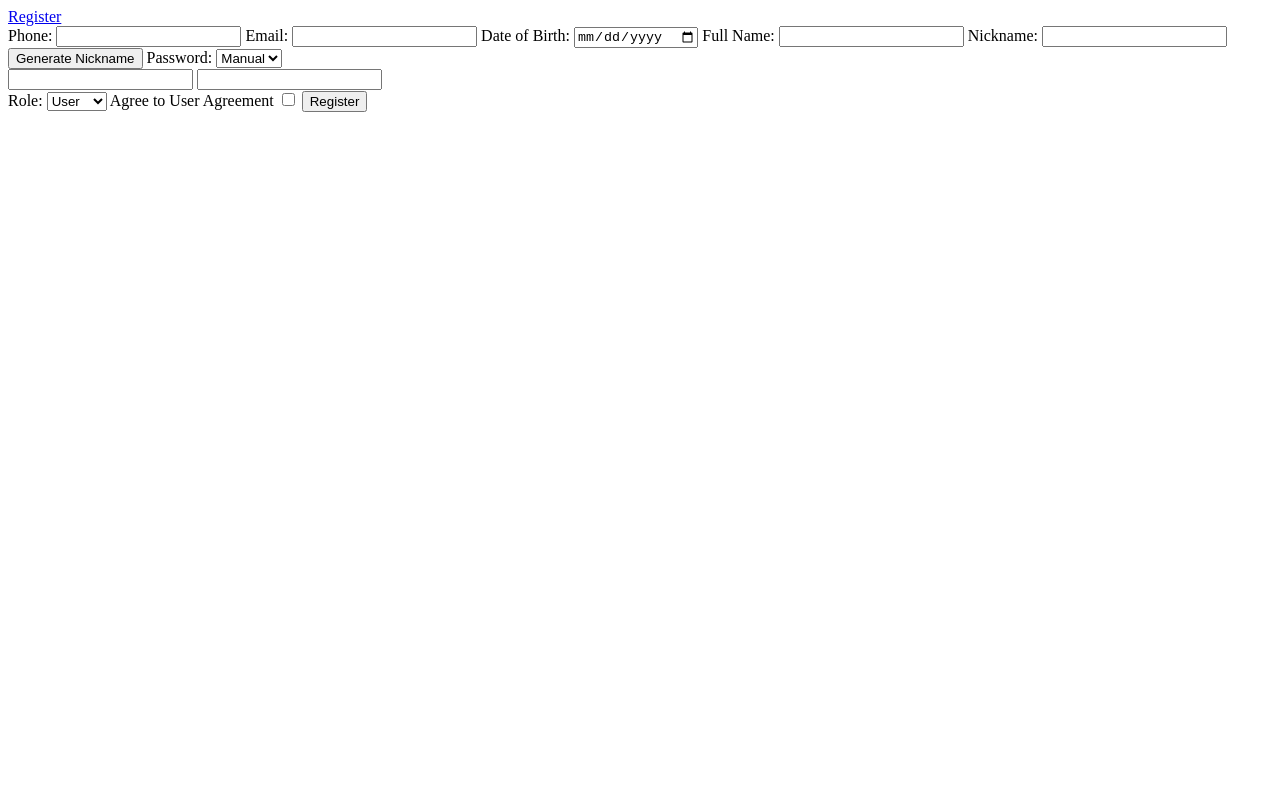
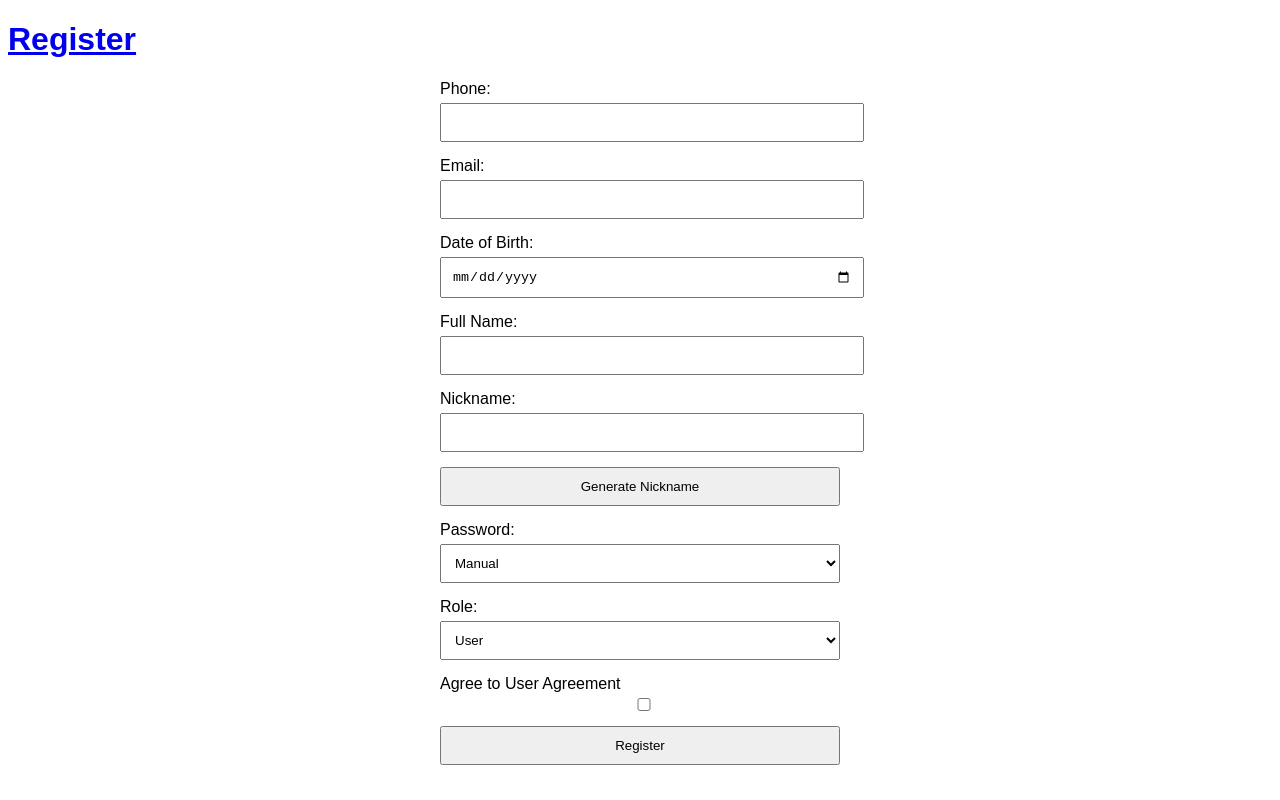
Before and after one commit to DoniZefironi/cursach, a plain HTML site: page registr/reg.html in a window 1280 px wide. Drawn offline with Linux system fonts and the light colour scheme; files that its build step writes are made by us from their sources; the site is published under a folder, as on GitHub Pages, so addresses that start at the root find nothing.

Commit message:
feat: fix bug link

```diff
--- a/registr/reg.html
+++ b/registr/reg.html
@@ -4,7 +4,7 @@
   <meta charset="UTF-8">
   <meta name="viewport" content="width=device-width, initial-scale=1.0">
   <title>Register</title>
-  <link rel="stylesheet" href="/general/rega.css">
+  <link rel="stylesheet" href="./general/rega.css">
 </head>
 <body>
   <a class="ah1" href="/glav/index.html">Register</a>
@@ -39,6 +39,6 @@
     <button type="submit">Register</button>
   </form>
   <div id="message"></div>
-  <script src="/general/scripts.js"></script>
+  <script src="./general/scripts.js"></script>
 </body>
 </html>
```
